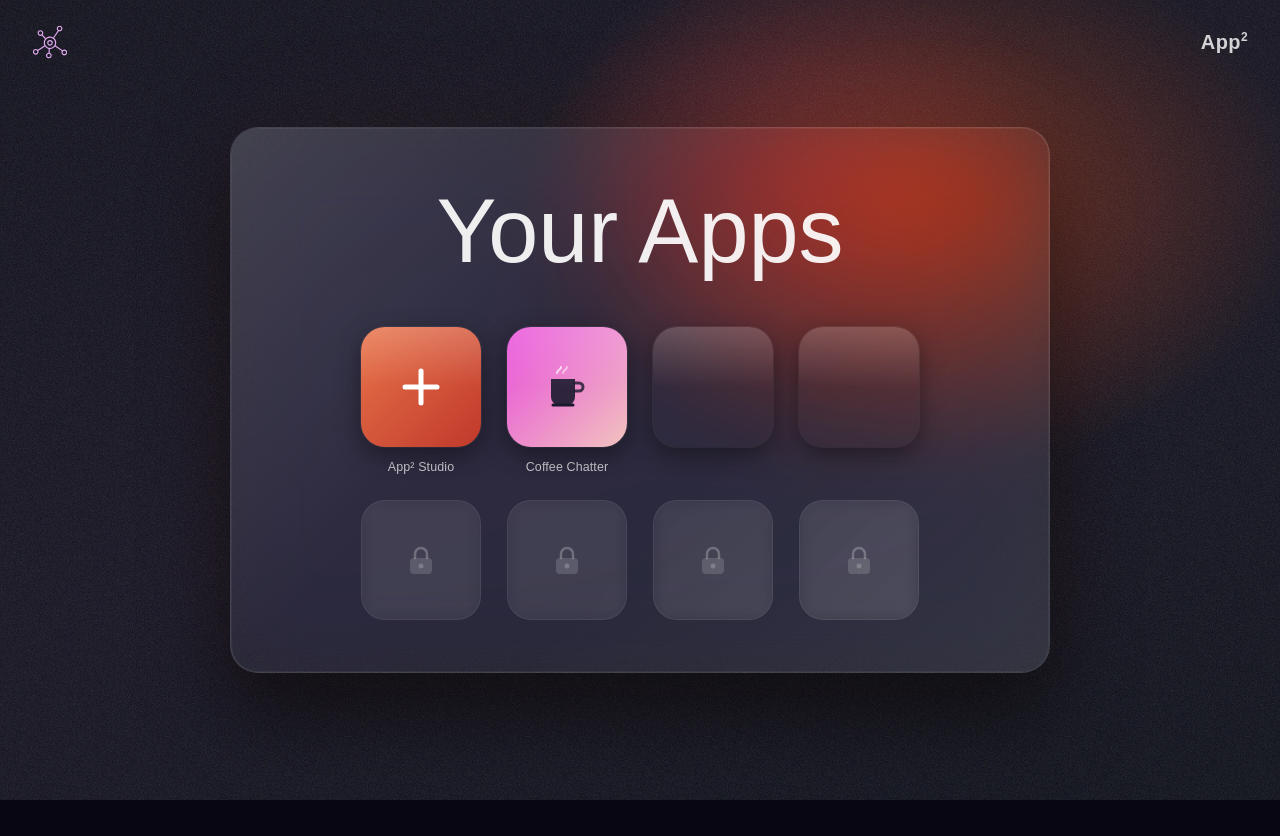
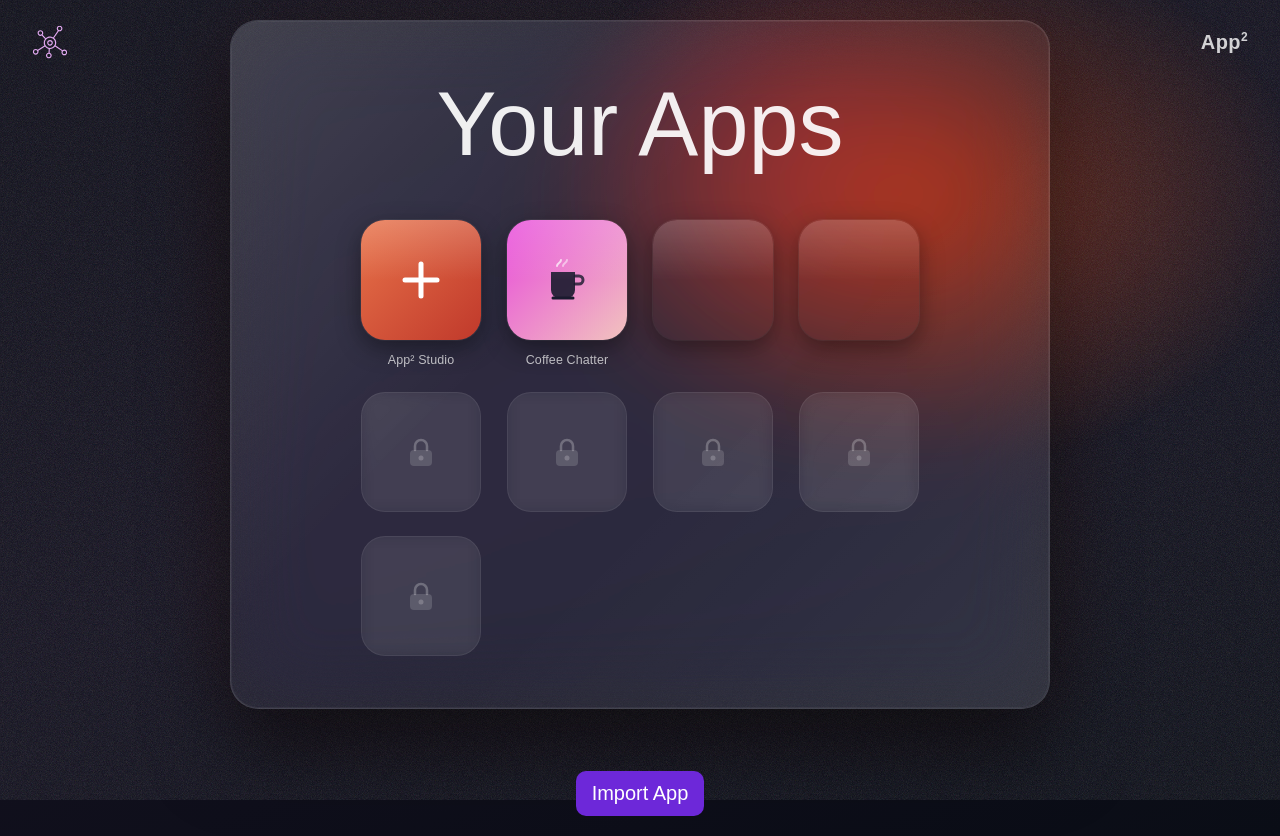
Before and after one commit to SnigdhaMah/AppApp, a Next.js app in the folder frontend/: page / in a window 1280 px wide. Before the commit the page ends 800 px from the top, so only its background shows below. Built offline with nearby package versions, Linux system fonts and the light colour scheme; no server answers.

Commit message:
better ui + back button

```diff
--- a/frontend/app/page.tsx
+++ b/frontend/app/page.tsx
@@ -97,8 +97,9 @@ export default function Dashboard() {
 
 //   useEffect(() => { getApps(); }, []);
 
-  const totalSlots = 8;
-  const lockedCount = totalSlots - apps.length;
+  const totalSlots = 9;
+  const emptyCount = 4 - apps.length
+  const lockedCount = totalSlots - 4;
 
   return (
     <div style={styles.root}>
@@ -172,6 +173,24 @@ export default function Dashboard() {
         {apiError && (
           <p style={styles.error}>{apiError}</p>
         )}
+        <button
+            type="button"
+            className="build-btn"
+            // onClick={}
+            style={{
+                marginTop: "5%",
+              fontSize: "20px",
+              padding: "11px 16px",
+              borderRadius: "10px",
+              display: "flex",
+              alignItems: "center",
+              justifyContent: "center",
+              gap: "6px",
+              zIndex:100
+            }}
+          >
+            Import App
+          </button>
       </main>
     </div>
   );
@@ -285,7 +304,7 @@ const styles: Record<string, React.CSSProperties> = {
 },
   grid: {
   display: "grid",
-  gridTemplateColumns: "repeat(auto-fit, minmax(120px, 1fr))",
+  gridTemplateColumns: "repeat(auto-fit, minmax(100px, 1fr))",
   gap: "clamp(16px, 3vw, 24px)",
   justifyContent: "center",
   maxWidth: "560px",
```
Also changed, not shown: frontend/app/studio/page.tsx (+32 -6 lines).
